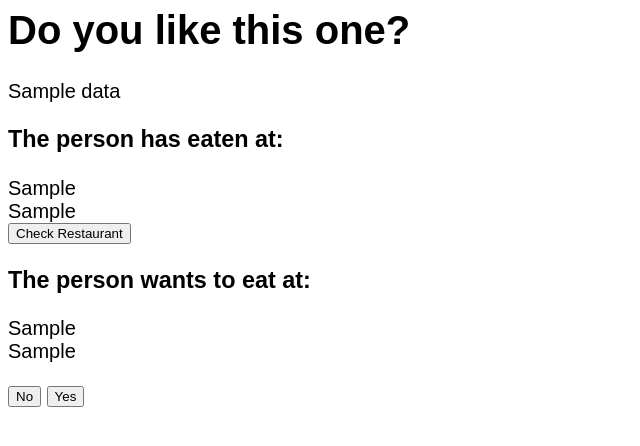
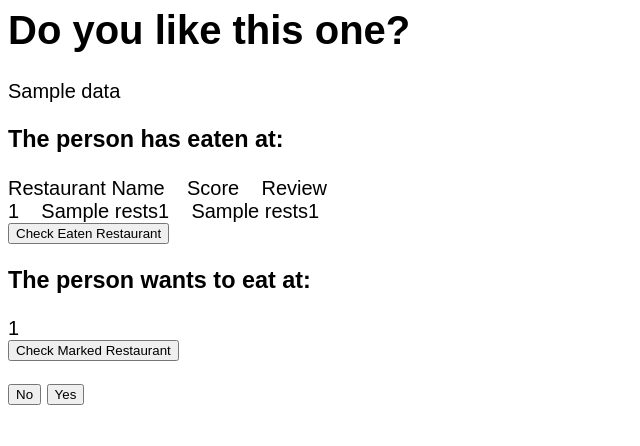
Before and after one commit to yumyumqing/mealPal, a Python web app: template skeleton/templates/swipe.html in a window 1280 px wide. Shown: the top 446 px of the page, without its empty margins (0-640 px from the left). Run offline with Jinja, Linux system fonts and the light colour scheme; the template is opened without the code that fills it: most values are stand-ins (such as "Sample title", 1, 10 or a date in 2020).

Commit message:
swipe display fixed, check restaurant still doesn't work

```diff
--- a/skeleton/templates/restaurant.html
+++ b/skeleton/templates/restaurant.html
@@ -9,7 +9,6 @@
 
 <body>
   <h1>Restaurant's Profile</h1>
-  <div>{{data}}</div>
 
   <div>
     {% for n in data %}
--- a/skeleton/templates/swipe.html
+++ b/skeleton/templates/swipe.html
@@ -17,23 +17,27 @@
   </div>
 
   <h3>The person has eaten at:</h3>
-  <div>{{rests1}}</div>
-
+  <div>Restaurant Name&nbsp&nbsp&nbsp
+       Score&nbsp&nbsp&nbsp
+       Review</div>
   <div>
     {% for n in rests1 %}
-    <div>{{n}}</div>
+    <div>{{n[0]}}&nbsp&nbsp&nbsp&nbsp{{n[1]}}&nbsp&nbsp&nbsp&nbsp{{n[2]}}</div>
     <form method="POST" action="/restaurant">
-        <input type="submit" name="submit" value="Check Restaurant">
+        <input type="submit" name="submit" value="Check Eaten Restaurant">
     </form>
     {% endfor %}
   </div>
 
   <h3>The person wants to eat at:</h3>
-  <div>{{rests2}}</div>
 
   <div>
     {% for n in rests2 %}
-    <div>{{n}}</div>
+    <div>{{n[0]}}</div>
+    <form method="POST" action="/restaurant_marked">
+        <input type="submit" name="submit" value="Check Marked Restaurant">
+    </form>
+
     {% endfor %}
   </div>
 
```
Also changed, not shown: skeleton/server.py (+7 -2 lines).
